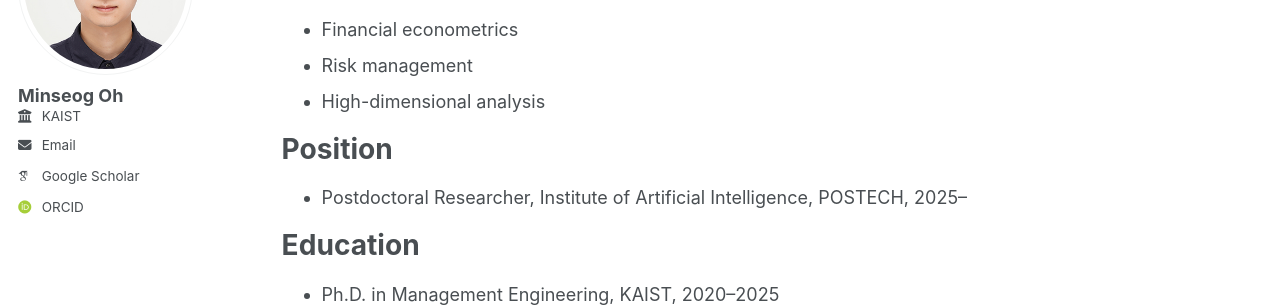
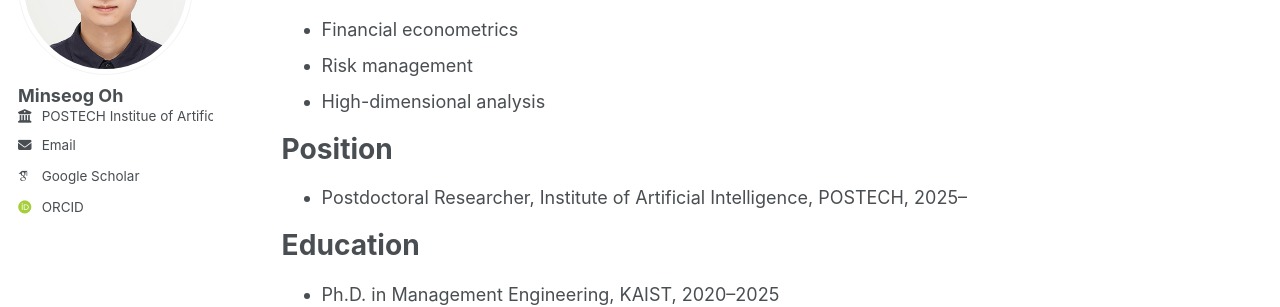
Before and after one commit to MinSOh/minsoh.github.io, a Jekyll site: the page built from _pages/about.md, in a window 1280 px wide. Shown: the part 210-517 px from the top of the page. Built offline with Jekyll 4.4.1, drawn with Linux system fonts in a browser that asks for light colours; some web fonts are replaced.

Commit message:
change institute

```diff
--- a/_config.yml
+++ b/_config.yml
@@ -26,7 +26,7 @@ author:
   pronouns         : # example: "she/her"
   # bio              : "Short biography for the left-hand sidebar"
   # location         : "Earth"
-  employer         : "KAIST"
+  employer         : "POSTECH Institue of Artificial Intelligence"
   uri              : # URL
   email            : "minsoh [at] kaist [dot] ac [dot] kr"
 
```
